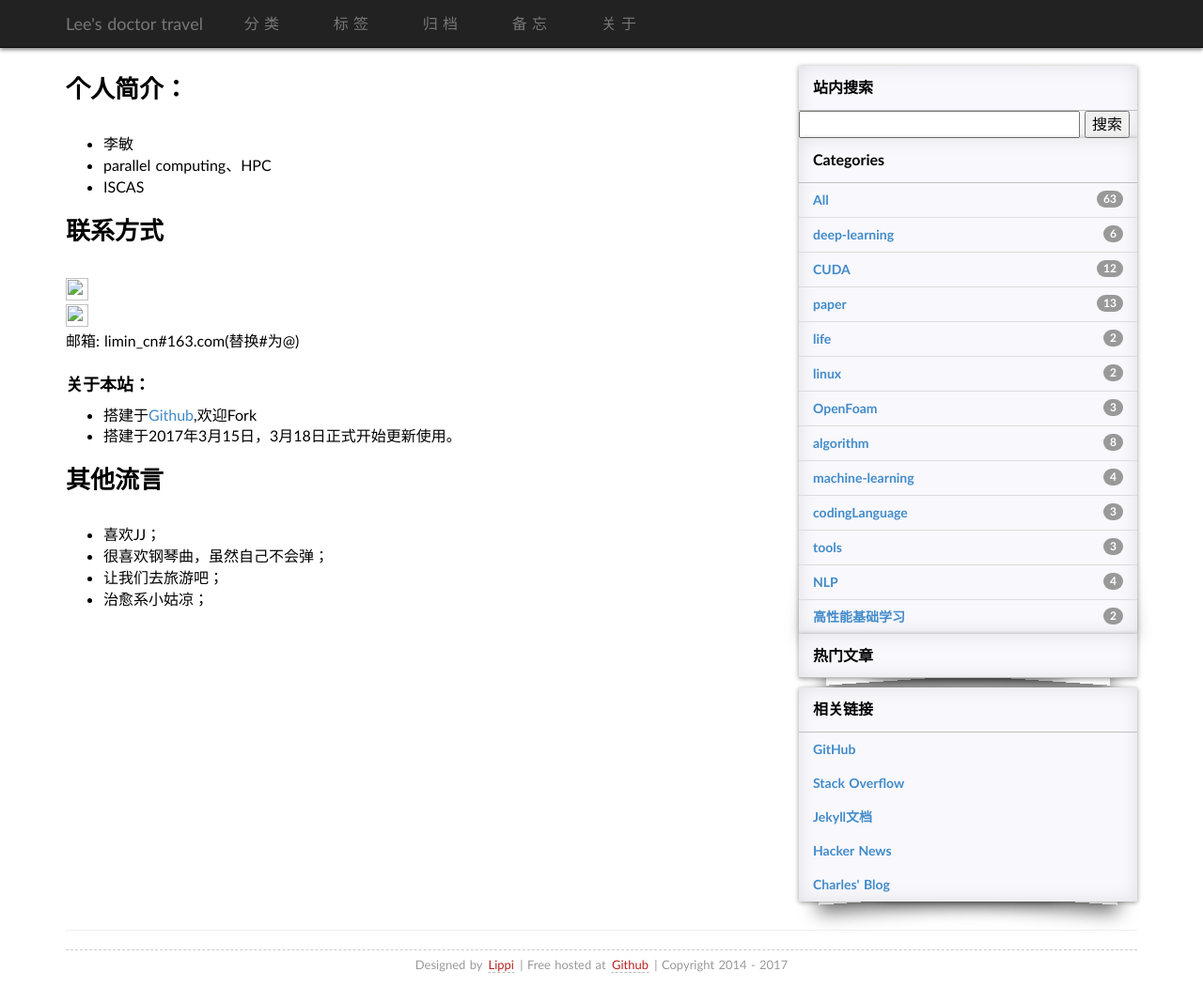
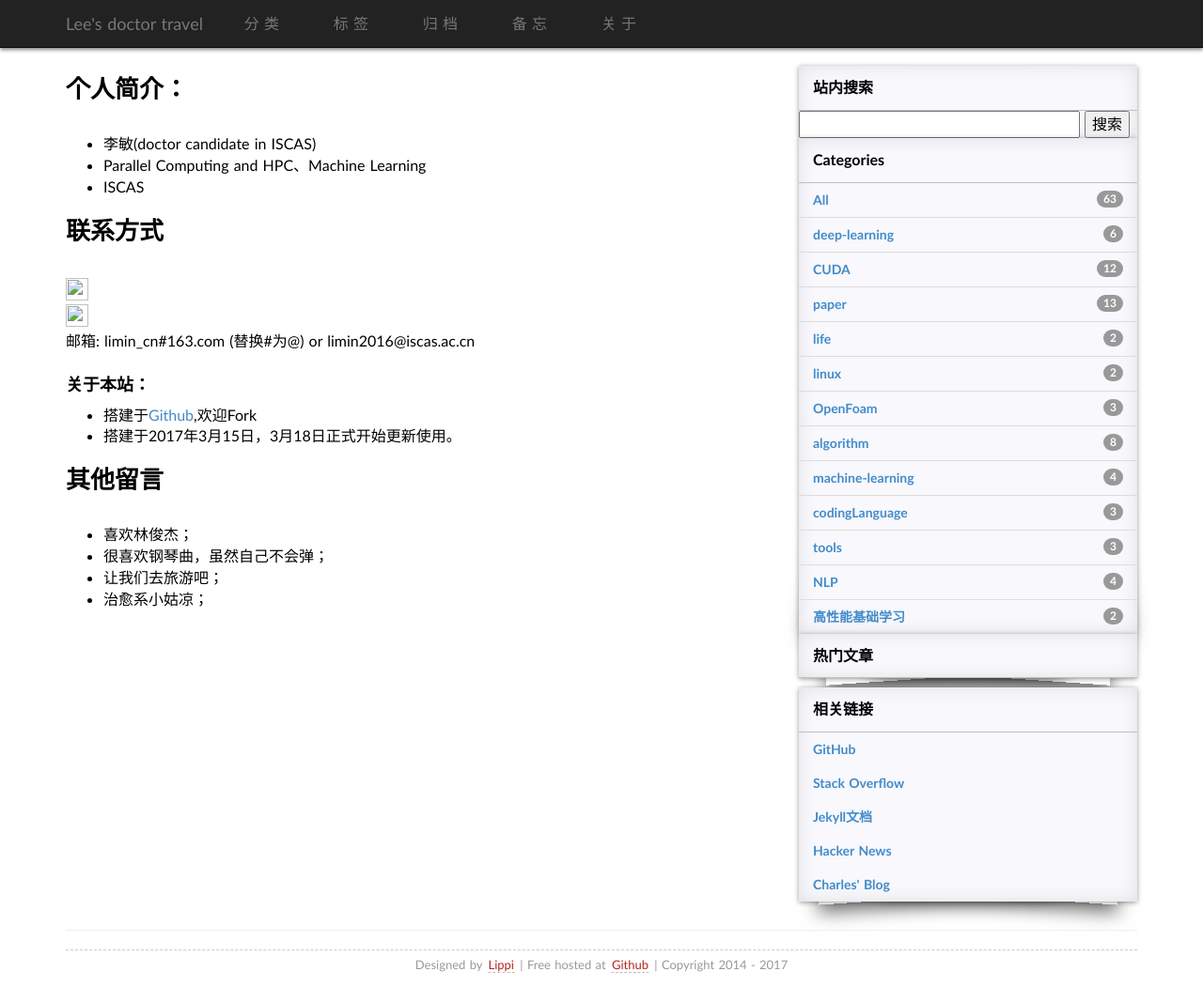
Before and after one commit to limin2015/limin2015.github.io, a Jekyll site: the page built from about.md, in a window 1280 px wide and 1051 px high. Shown: the whole window at 94% size. Built offline with Jekyll 4.4.1, drawn with Linux system fonts in a browser that asks for light colours; some web fonts are replaced; comment, search, counter and statistics services are not loaded.

Commit message:
minor-err

```diff
--- a/about.md
+++ b/about.md
@@ -5,8 +5,8 @@ title: "关于：About"
 
 ## 个人简介：
 
-* 李敏
-* parallel computing、HPC
+* 李敏(doctor candidate in ISCAS)
+* Parallel Computing and HPC、Machine Learning
 * ISCAS
 
 ## 联系方式
@@ -14,7 +14,7 @@ title: "关于：About"
 <p class="contact">
  <a href="https://www.quora.com/profile/Riesman-Lee" title="quora联系我"><img src="http://www.zhihu.com/favicon.ico" width="24" height="24" style="display:inline-block;vertical-align:middle"></a><br/>
  <a href="https://github.com/limin2015" title="Github联系我"><img src="http://www.github.com/favicon.ico" width="24" height="24" style="display:inline-block;vertical-align:middle"></a><br/>
-邮箱: limin_cn#163.com(替换#为@)
+邮箱: limin_cn#163.com (替换#为@) or limin2016@iscas.ac.cn
 </p>
 
 ### 关于本站：
@@ -22,8 +22,8 @@ title: "关于：About"
 * 搭建于[Github](https://github.com/limin2015/EZLippi.github.io),欢迎Fork
 * 搭建于2017年3月15日，3月18日正式开始更新使用。
 
-## 其他流言
-* 喜欢JJ；
+## 其他留言
+* 喜欢林俊杰；
 * 很喜欢钢琴曲，虽然自己不会弹；
 * 让我们去旅游吧；
 * 治愈系小姑凉；
```
Also changed, not shown: _posts/2017-11-27-CUDA-bug-report.md (+10 -0 lines), _posts/2017-11-28-CUDA-call-cublas.md (+6 -0 lines), _posts/2017-12-04-CUDA-profiler.md (+2 -2 lines).
